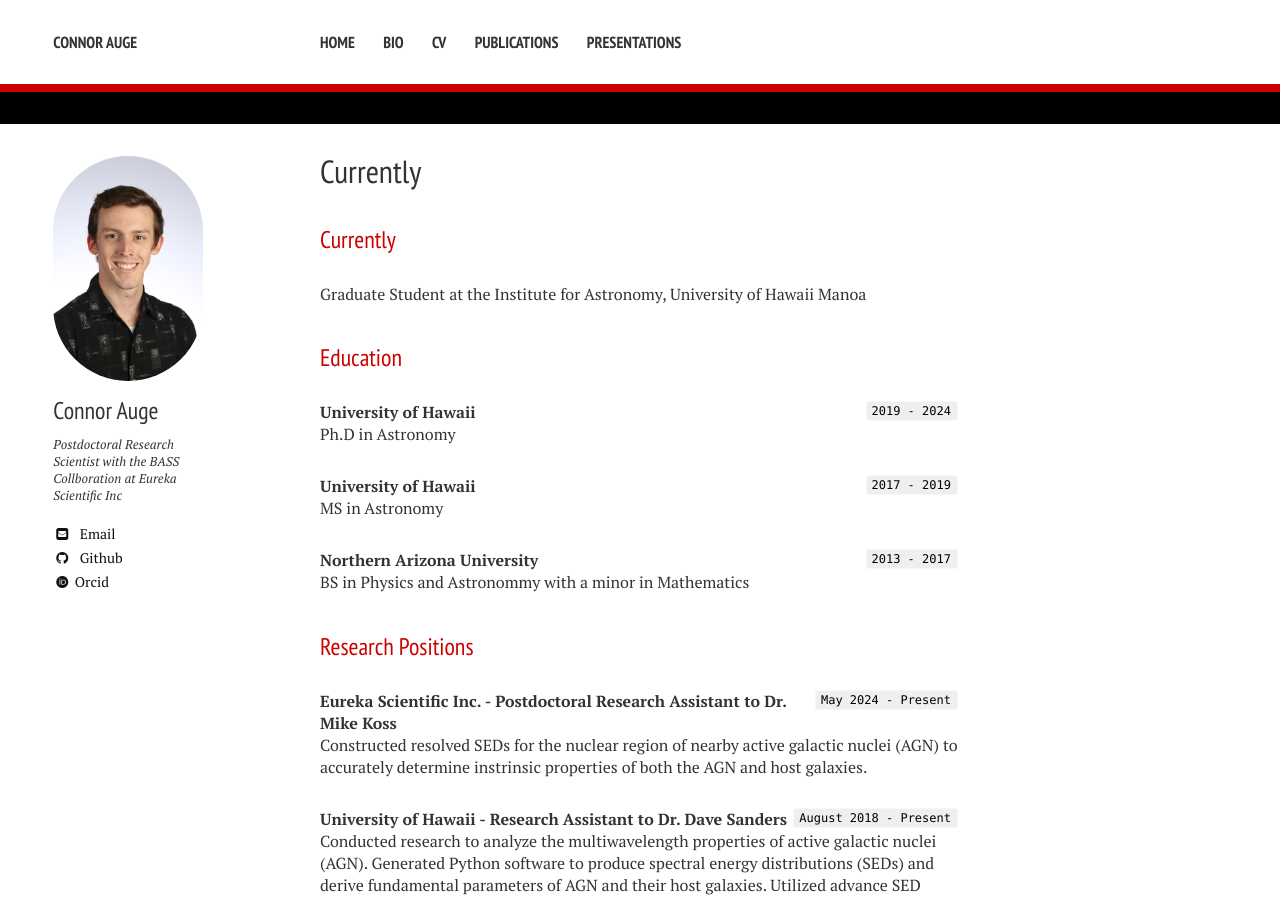
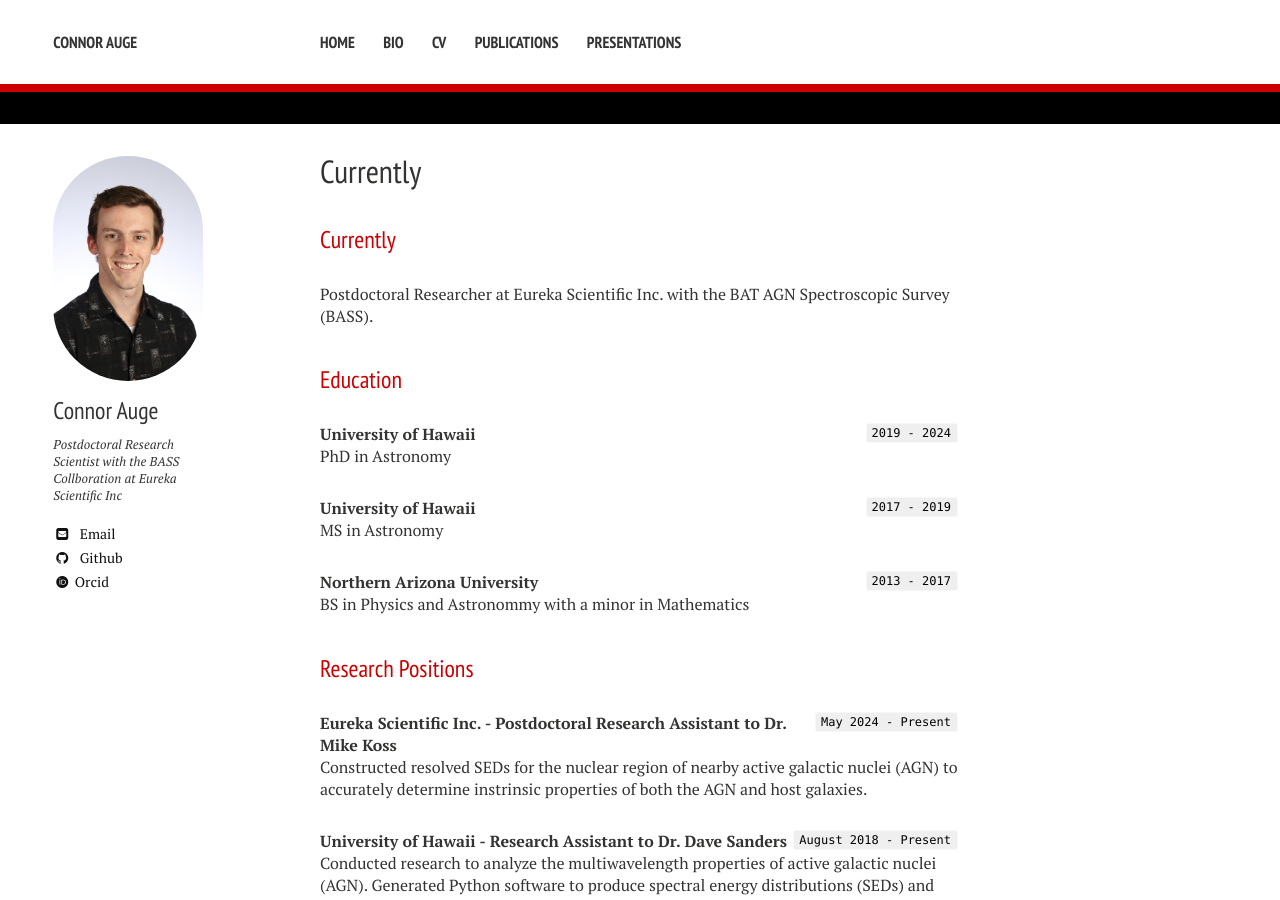
Before and after one commit to cwauge/cwauge.github.io, a Jekyll site: the page built from cv.md, in a window 1280 px wide and 900 px high. Built offline with Jekyll 4.4.1, drawn with Linux system fonts in a browser that asks for light colours; nearby versions of some CDN libraries; some web fonts are replaced; our own code applies the rules of GitHub Pages for plain Markdown files.

Commit message:
Update cv.md

```diff
--- a/cv.md
+++ b/cv.md
@@ -3,13 +3,13 @@ layout: resume
 ---
 ## Currently
 
-Graduate Student at the Institute for Astronomy, University of Hawaii Manoa
+Postdoctoral Researcher at Eureka Scientific Inc. with the BAT AGN Spectroscopic Survey (BASS).
 
 ## Education
 
 `2019 - 2024`
 __University of Hawaii__<br/>
-Ph.D in Astronomy
+PhD in Astronomy
 
 `2017 - 2019`
 __University of Hawaii__<br/>
```
